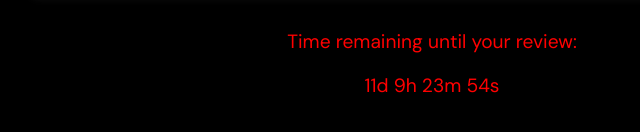
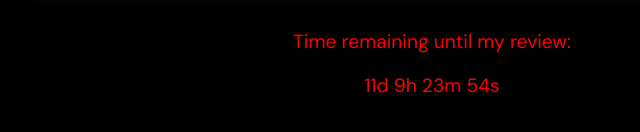
Before and after one commit to agnelfrancis/Agnel-Tours, a plain HTML site: page experiences/mysore.html in a window 1280 px wide. Shown: the part 2243-2375 px from the top of the page, 208-848 px from the left. Drawn offline with Linux system fonts and the light colour scheme.

Commit message:
Update mysore.html

```diff
--- a/experiences/mysore.html
+++ b/experiences/mysore.html
@@ -183,7 +183,7 @@
 
         <!-- Countdown -->
         <div class="countdown">
-            <p>Time remaining until your review:</p>
+            <p>Time remaining until my review:</p>
             <p id="countdown"></p>
         </div>
 
```
